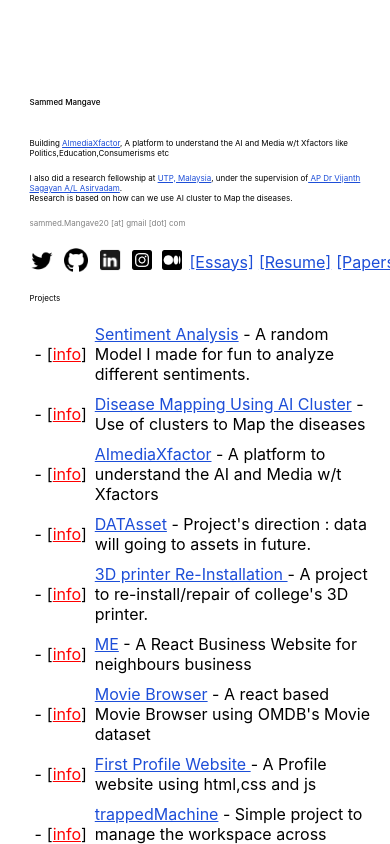
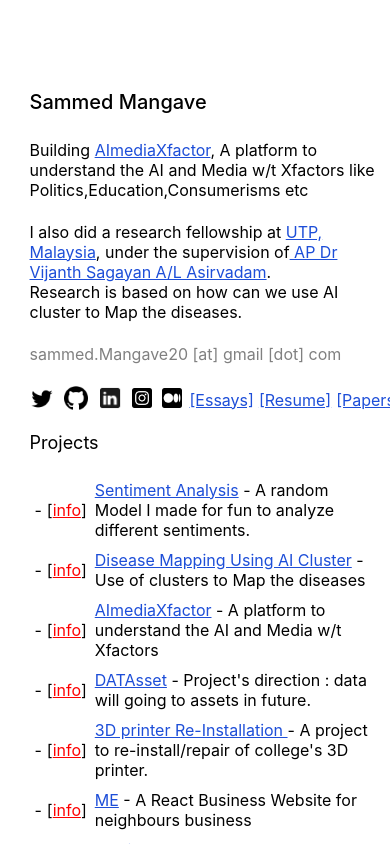
Before and after one commit to samycolen/samycolen.github.io, a React (Create React App) app: page / in a window 390 px wide. Shown: the top 844 px of the page. Built offline with nearby package versions, Linux system fonts and the light colour scheme.

Commit message:
para editing

```diff
--- a/src/App.css
+++ b/src/App.css
@@ -129,7 +129,7 @@
     max-width: 100vw;
   }
 
-  .Ddesc p {
+  .para {
     margin-bottom: 15px; /* Reduced spacing between paragraphs */
     font-size: 8px;
   }
```
